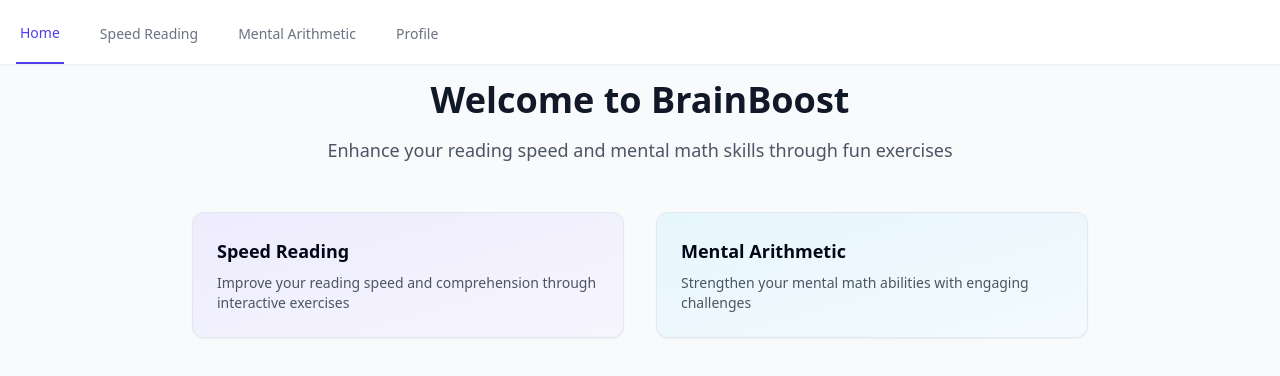
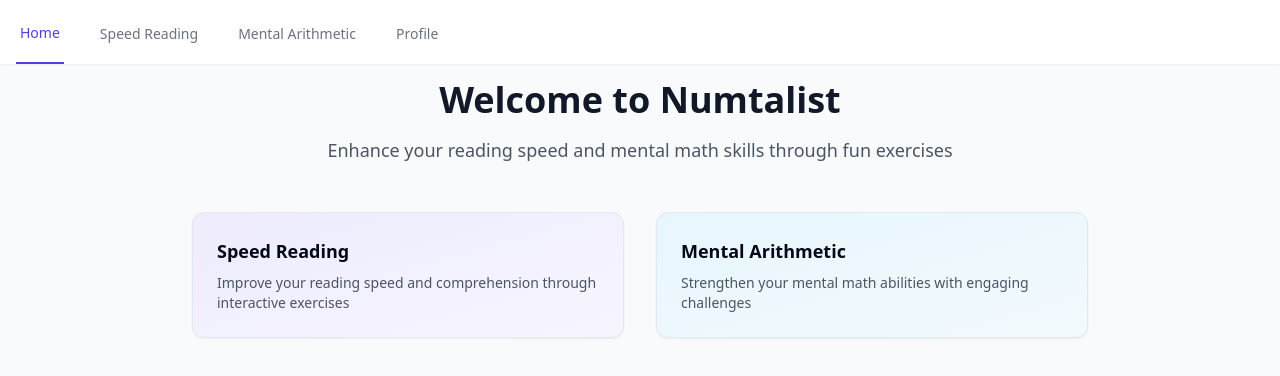
Before and after one commit to Numtalist/numtalist-da4b0ffe, a React (Vite) app: page / in a window 1280 px wide. Shown: the top 376 px of the page. Built offline with nearby package versions, Linux system fonts and the light colour scheme.

Commit message:
Add welcome message to homepage
Updated the homepage to display the message "Welcome to Numtalist".
[skip gpt_engineer]

```diff
--- a/src/pages/Index.tsx
+++ b/src/pages/Index.tsx
@@ -11,7 +11,7 @@ const Index = () => {
       <main className="pt-20 px-4 max-w-7xl mx-auto">
         <div className="text-center mb-12">
           <h1 className="text-4xl font-bold text-gray-900 mb-4">
-            Welcome to BrainBoost
+            Welcome to Numtalist
           </h1>
           <p className="text-lg text-gray-600">
             Enhance your reading speed and mental math skills through fun exercises
```
